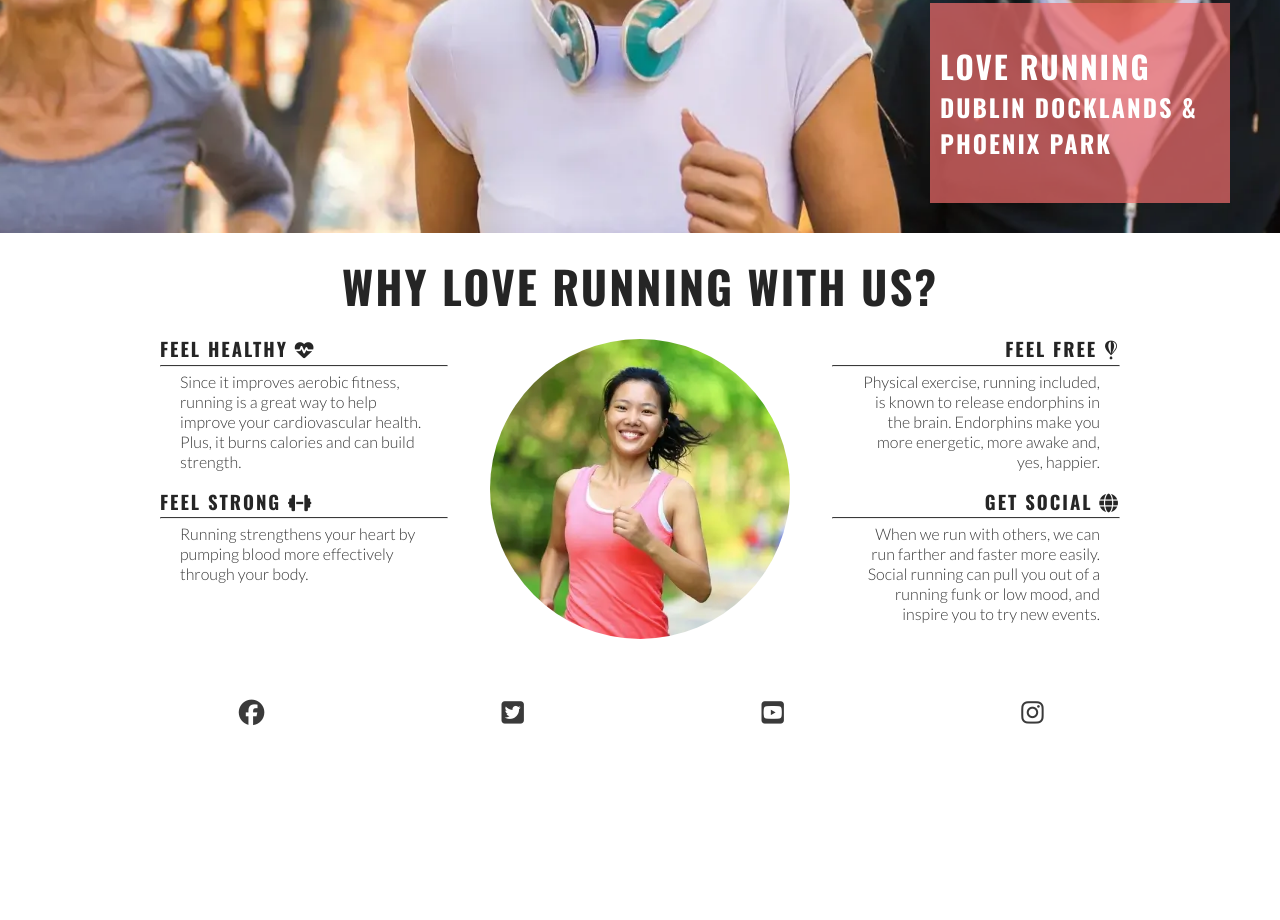
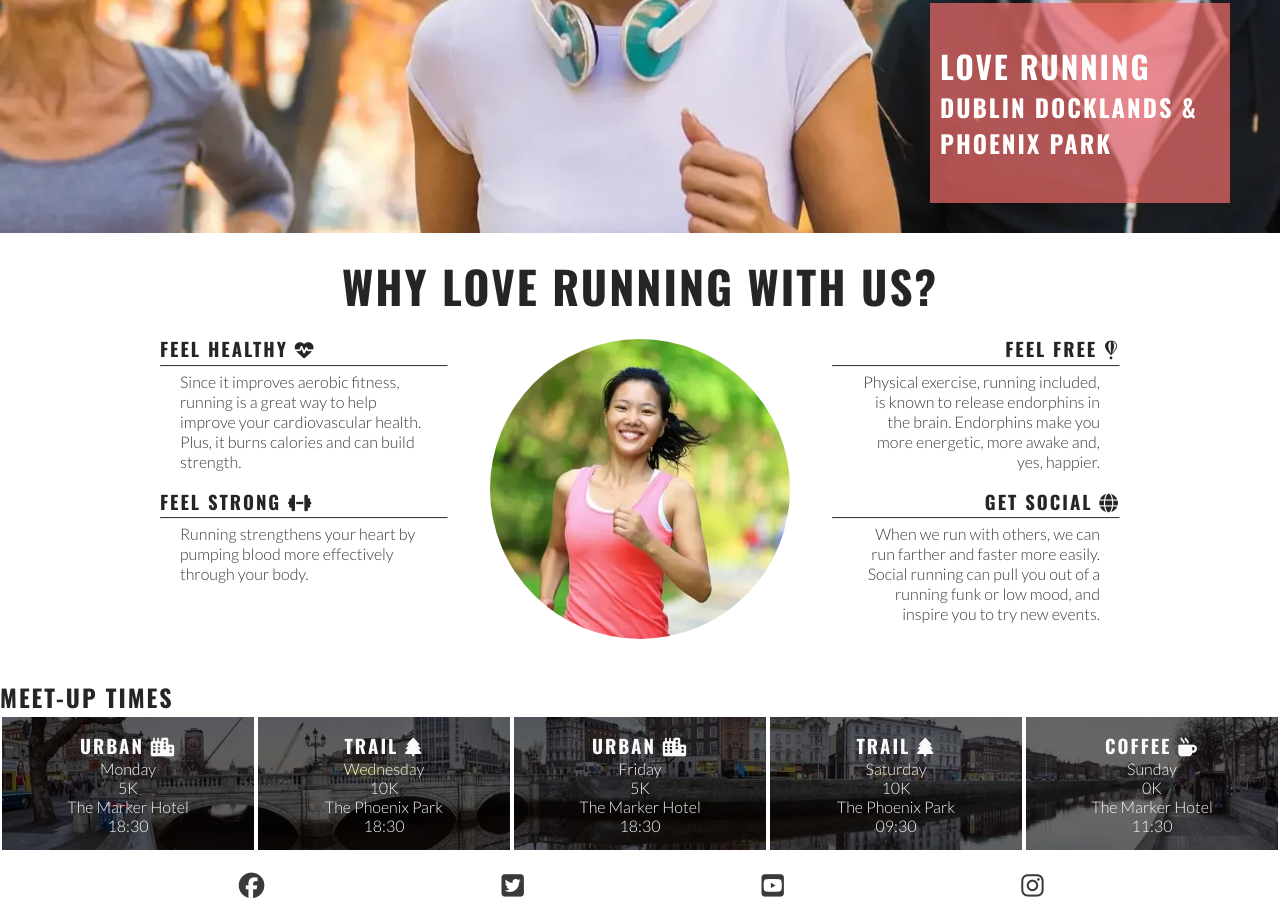
Before and after one commit to Blaisesa/love-running, a plain HTML site: page index.html in a window 1280 px wide. Shown: the part 446-1366 px from the top of the page. Before the commit the page ends 1193 px from the top, so only its background shows below. Drawn offline with nearby package versions, Linux system fonts and the light colour scheme.

Commit message:
style meet up times

```diff
--- a/assets/css/style.css
+++ b/assets/css/style.css
@@ -154,6 +154,23 @@ main {
     align-items: center;
     justify-content: center;
 }
+#times{
+    background: url("../images/dublin-city.webp") no-repeat center center / cover;
+    display: flex;
+    flex-wrap: wrap;
+}
+#times div{
+    color: #fafafa;
+    background-color: rgb(0, 0, 0, .6);
+    padding: 15px;
+    text-align: center;
+    flex-basis: 250px;
+    flex-grow: 1;
+    border: 2px solid white;
+}
+#times h3{
+    color:#fafafa;
+}
 /* Footer */
 #social-networks {
     text-align: center;
--- a/index.html
+++ b/index.html
@@ -81,6 +81,46 @@
                 </div>
             </div>
         </section>
+        <section id="meetups">
+            <h2>Meet-up Times</h2>
+            <div id="times">
+                <div>
+                    <h3>Urban <i class="fa-solid fa-city"></i></h3>
+                    <p>Monday</p>
+                    <p>5K</p>
+                    <p>The Marker Hotel</p>
+                    <p>18:30</p>
+                </div>
+                <div>
+                    <h3>Trail <i class="fa-solid fa-tree"></i></h3>
+                    <p>Wednesday</p>
+                    <p>10K</p>
+                    <p>The Phoenix Park</p>
+                    <p>18:30</p>
+                </div>
+                <div>
+                    <h3>Urban <i class="fa-solid fa-city"></i></h3>
+                    <p>Friday</p>
+                    <p>5K</p>
+                    <p>The Marker Hotel</p>
+                    <p>18:30</p>
+                </div>
+                <div>
+                    <h3>Trail <i class="fa-solid fa-tree"></i></h3>
+                    <p>Saturday</p>
+                    <p>10K</p>
+                    <p>The Phoenix Park</p>
+                    <p>09:30</p>
+                </div>
+                <div>
+                    <h3>Coffee <i class="fa-solid fa-mug-hot"></i></h3>
+                    <p>Sunday</p>
+                    <p>0K</p>
+                    <p>The Marker Hotel</p>
+                    <p>11:30</p>
+                </div>
+            </div>
+        </section>
     </main>
 
     <!-- Footer -->
```
Also changed, not shown: assets/images/dublin-city.webp (added).
